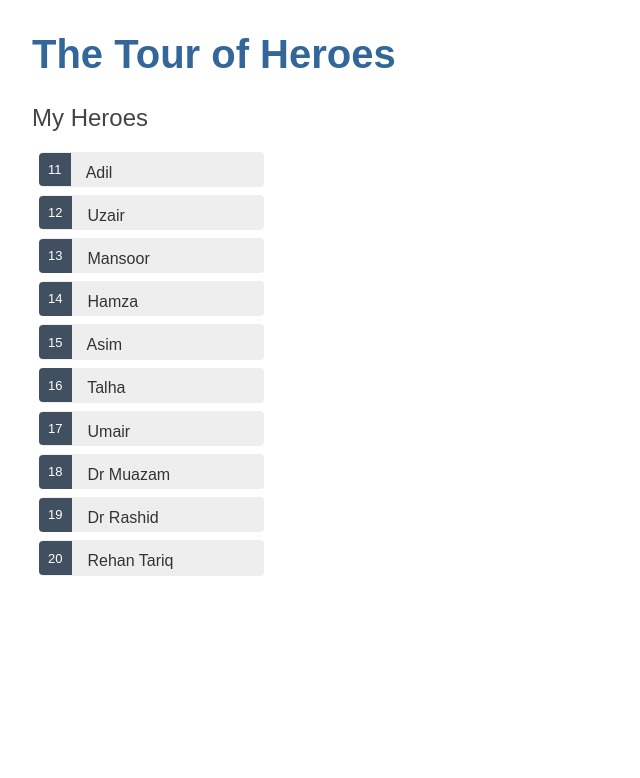
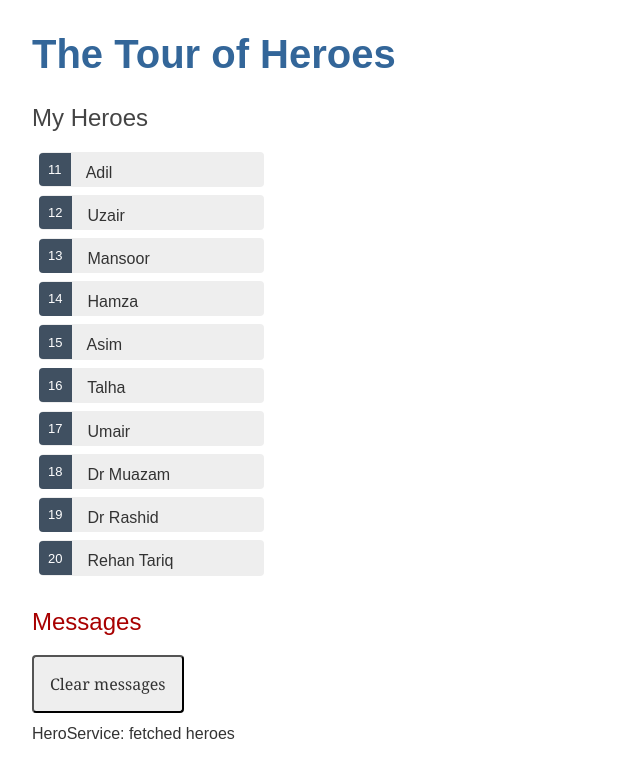
Before and after one commit to UsamaaChaudary/angular-tour-of-heroes, an Angular app: page / in a window 1280 px wide. Shown: the top 778 px of the page, without its empty margins (0-640 px from the left). Built offline with nearby package versions, Linux system fonts and the light colour scheme.

Commit message:
Added Additional Messages Service

```diff
--- a/src/app/app.component.html
+++ b/src/app/app.component.html
@@ -1,2 +1,3 @@
 <h1>{{title}}</h1>
 <app-heroes></app-heroes>
+<app-messages></app-messages>
--- a/src/app/app.module.ts
+++ b/src/app/app.module.ts
@@ -4,13 +4,15 @@ import { BrowserModule } from '@angular/platform-browser';
 import { AppComponent } from './app.component';
 import { HeroesComponent } from './heroes/heroes.component';
 import { FormsModule } from '@angular/forms';
-import { HeroDetailComponent } from './hero-detail/hero-detail.component'; // <-- NgModel lives here
+import { HeroDetailComponent } from './hero-detail/hero-detail.component';
+import { MessagesComponent } from './messages/messages.component'; // <-- NgModel lives here
 
 @NgModule({
   declarations: [
     AppComponent,
     HeroesComponent,
-    HeroDetailComponent
+    HeroDetailComponent,
+    MessagesComponent
   ],
   imports: [
     BrowserModule,
--- a/src/app/hero.service.ts
+++ b/src/app/hero.service.ts
@@ -2,6 +2,7 @@ import { Injectable } from '@angular/core';
 import { Hero } from './hero';
 import { HEROES } from './mock-heroes';
 import { Observable, of } from 'rxjs';
+import { MessageService } from './message.service';
 
 @Injectable({
   providedIn: 'root'
@@ -12,7 +13,8 @@ export class HeroService
   getHeroes(): Observable<Hero[]>
   {
     const heroes = of(HEROES);
+    this.messageService.add('HeroService: fetched heroes');
     return heroes;
   }
-  constructor() { }
+  constructor( private messageService: MessageService ) { }
 }
--- a/src/app/heroes/heroes.component.ts
+++ b/src/app/heroes/heroes.component.ts
@@ -1,6 +1,7 @@
 import { Component, OnInit } from '@angular/core';
 import { Hero } from '../hero';
 import { HeroService } from '../hero.service';
+import { MessageService } from '../message.service';
 // import { HEROES } from '../mock-heroes';
 
 @Component({
@@ -14,6 +15,7 @@ export class HeroesComponent implements OnInit {
   onSelect(hero: Hero): void
   {
     this.selectedHero = hero;
+    this.messageService.add(`HeroesComponent: Selected hero id=${hero.id}`);
   }
 
   heroes: Hero[] = [];
@@ -24,7 +26,7 @@ export class HeroesComponent implements OnInit {
       .subscribe(heroes => this.heroes = heroes);
   }
 
-  constructor(private heroService: HeroService) { }
+  constructor(private heroService: HeroService, private messageService: MessageService) { }
 
   ngOnInit(): void
   {
--- /dev/null
+++ b/src/app/message.service.ts
@@ -0,0 +1,21 @@
+import { Injectable } from '@angular/core';
+
+@Injectable({
+  providedIn: 'root'
+})
+export class MessageService {
+
+  constructor() { }
+
+  messages: string[] = [];
+
+  add(message: string)
+  {
+    this.messages.push(message);
+  }
+
+  clear()
+  {
+    this.messages = [];
+  }
+}
--- /dev/null
+++ b/src/app/messages/messages.component.css
@@ -0,0 +1,19 @@
+/* MessagesComponent's private CSS styles */
+h2 {
+    color: #A80000;
+    font-family: Arial, Helvetica, sans-serif;
+    font-weight: lighter;
+  }
+
+  .clear {
+    color: #333;
+    background-color: #eee;
+    margin-bottom: 12px;
+    padding: 1rem;
+    border-radius: 4px;
+    font-size: 1rem;
+  }
+  .clear:hover {
+    color: white;
+    background-color: #42545C;
+  }
--- /dev/null
+++ b/src/app/messages/messages.component.html
@@ -0,0 +1,8 @@
+<div *ngIf="messageService.messages.length">
+
+    <h2>Messages</h2>
+    <button class="clear"
+            (click)="messageService.clear()">Clear messages</button>
+    <div *ngFor='let message of messageService.messages'> {{message}} </div>
+
+  </div>
--- /dev/null
+++ b/src/app/messages/messages.component.ts
@@ -0,0 +1,16 @@
+import { Component, OnInit } from '@angular/core';
+import { MessageService } from '../message.service';
+
+@Component({
+  selector: 'app-messages',
+  templateUrl: './messages.component.html',
+  styleUrls: ['./messages.component.css']
+})
+export class MessagesComponent implements OnInit {
+
+  constructor(public messageService: MessageService) { }
+
+  ngOnInit(): void {
+  }
+
+}
```
Also changed, not shown: 2 other files (tests, documents, lock files or other folders).
